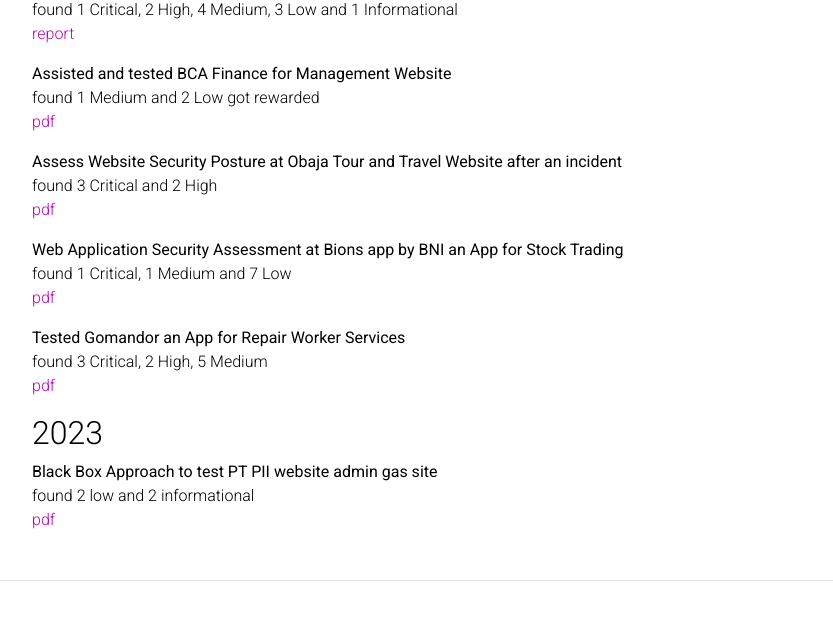
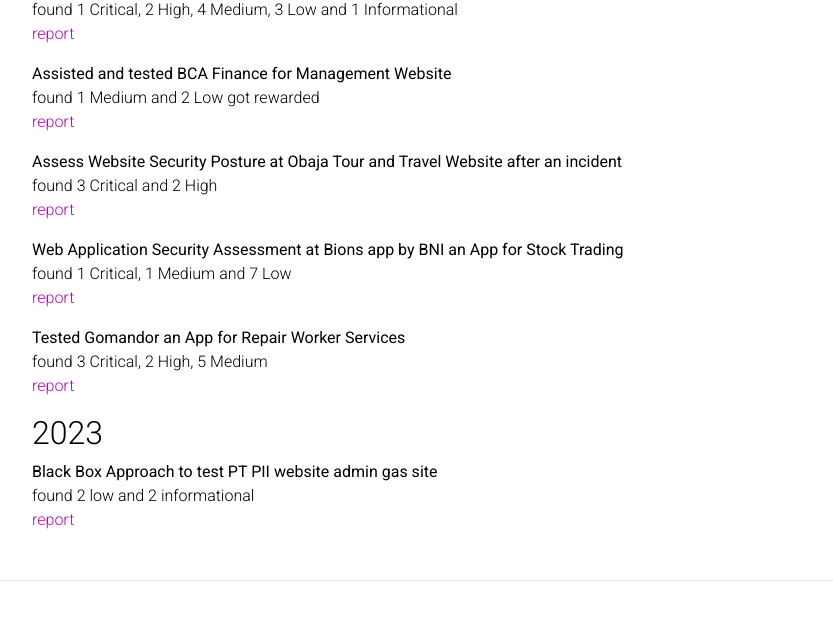
Before and after one commit to samphoerna/samphoerna.github.io, a Jekyll site: the page built from _pages/projects.md, in a window 1280 px wide and 1182 px high. Shown: the part 478-1096 px from the top of the window, without its empty margins (223-1056 px from the left). Built offline with Jekyll 4.4.1, drawn with Linux system fonts in a browser that asks for light colours; comment, search, counter and statistics services are not loaded; a style sheet for code colours, icons or effects is not loaded.

Commit message:
link coming soon

```diff
--- a/_pages/projects.md
+++ b/_pages/projects.md
@@ -13,34 +13,34 @@
 <!-- <br> -->
 <b>Website Penetration Test for Mobilku E-Commerce System</b><br>
 found 2 Critical, 1 High, 2 Medium, 1 Low and 1 Informational<br>
-[report](/assets/pdf/merc.pdf)&nbsp;
+[report](coming soon)&nbsp;
 <p style="font-size: 3px !important"></p>
 
 ## 2022
 <b>Assess Security Posture in Jasa Raharja Putera for Insurance Portal Website</b><br>
 found 1 Critical, 2 High, 4 Medium, 3 Low and 1
 Informational<br>
-[report](/assets/pdf/causality.pdf)&nbsp;
+[report](coming soon)&nbsp;
 <p style="font-size: 3px !important"></p>
 <b>Assisted and tested BCA Finance for Management Website</b><br>
 found 1 Medium and 2 Low got rewarded<br>
-[pdf](/assets/pdf/Men_Have_Feelings_Too.pdf)&nbsp;
+[report](coming soon)&nbsp;
 <p style="font-size: 3px !important"></p>
 <b>Assess Website Security Posture at Obaja Tour and Travel Website after an incident</b><br>
 found 3 Critical and 2 High<br>
-[pdf](/assets/pdf/Visual_Attention_is_All_You_Need.pdf)&nbsp;
+[report](coming soon)&nbsp;
 <p style="font-size: 3px"></p>
 <b>Web Application Security Assessment at Bions app by BNI an App for Stock Trading</b><br>
 found 1 Critical, 1 Medium and 7 Low<br>
-[pdf](/assets/pdf/IndoHateSpeech.pdf)&nbsp;
+[report](coming soon)&nbsp;
 <p style="font-size: 3px"></p>
 <b>Tested Gomandor an App for Repair Worker Services</b><br>
 found 3 Critical, 2 High, 5 Medium<br>
-[pdf](/assets/pdf/Towards_an_Unbiased_Language_Model_for_Hate_Speech_Classification.pdf)&nbsp;
+[report](coming soon)&nbsp;
 <p style="font-size: 3px"></p>
 
 ## 2023
 <b>Black Box Approach to test PT PII website admin gas site</b><br>
 found 2 low and 2 informational<br>
-[pdf](/assets/pdf/Gender_Obfuscation_Methods_in_Subreddit_Classification.pdf)&nbsp;
+[report](coming soon)&nbsp;
 <p style="font-size: 3px"></p>
```
